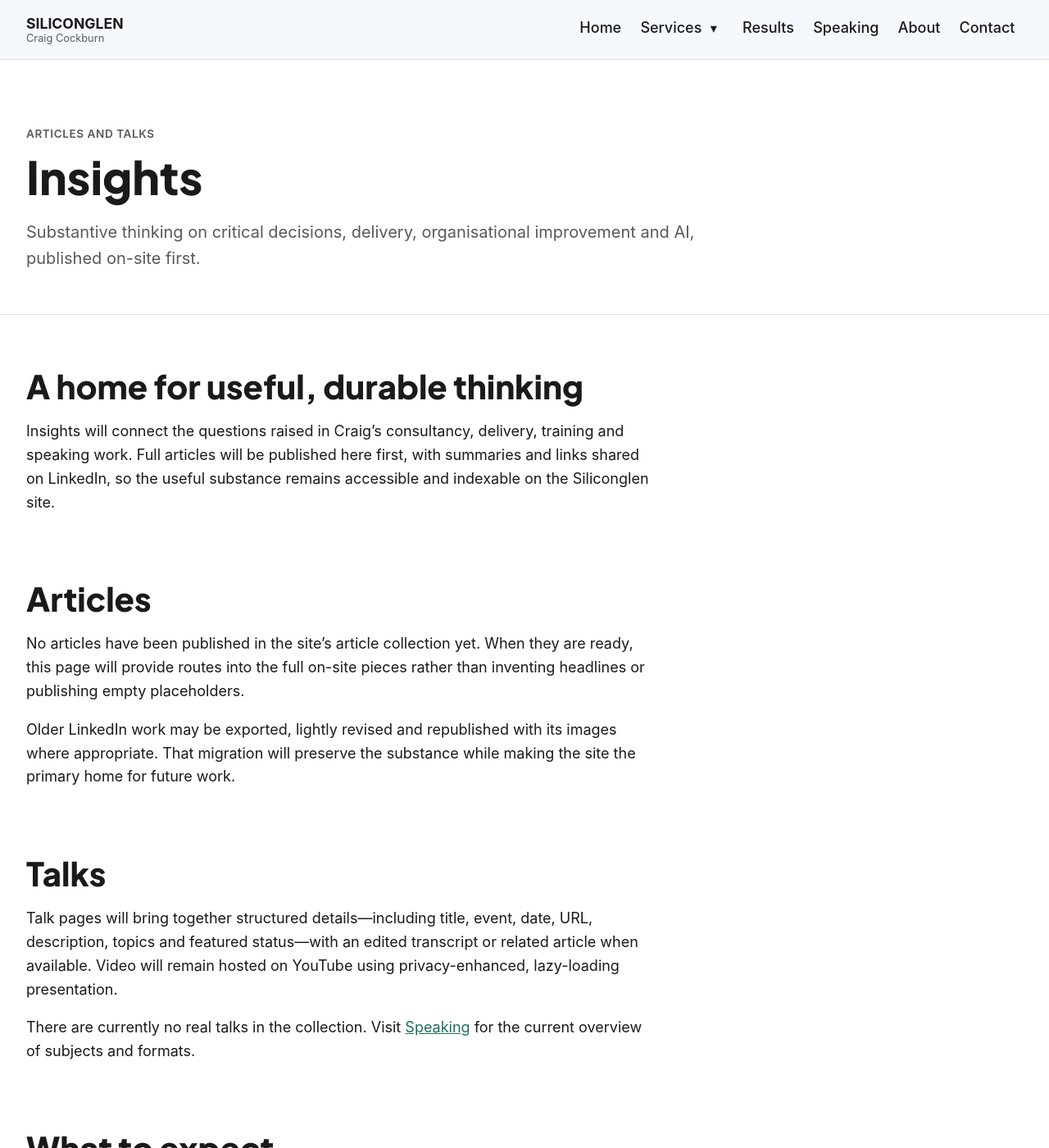
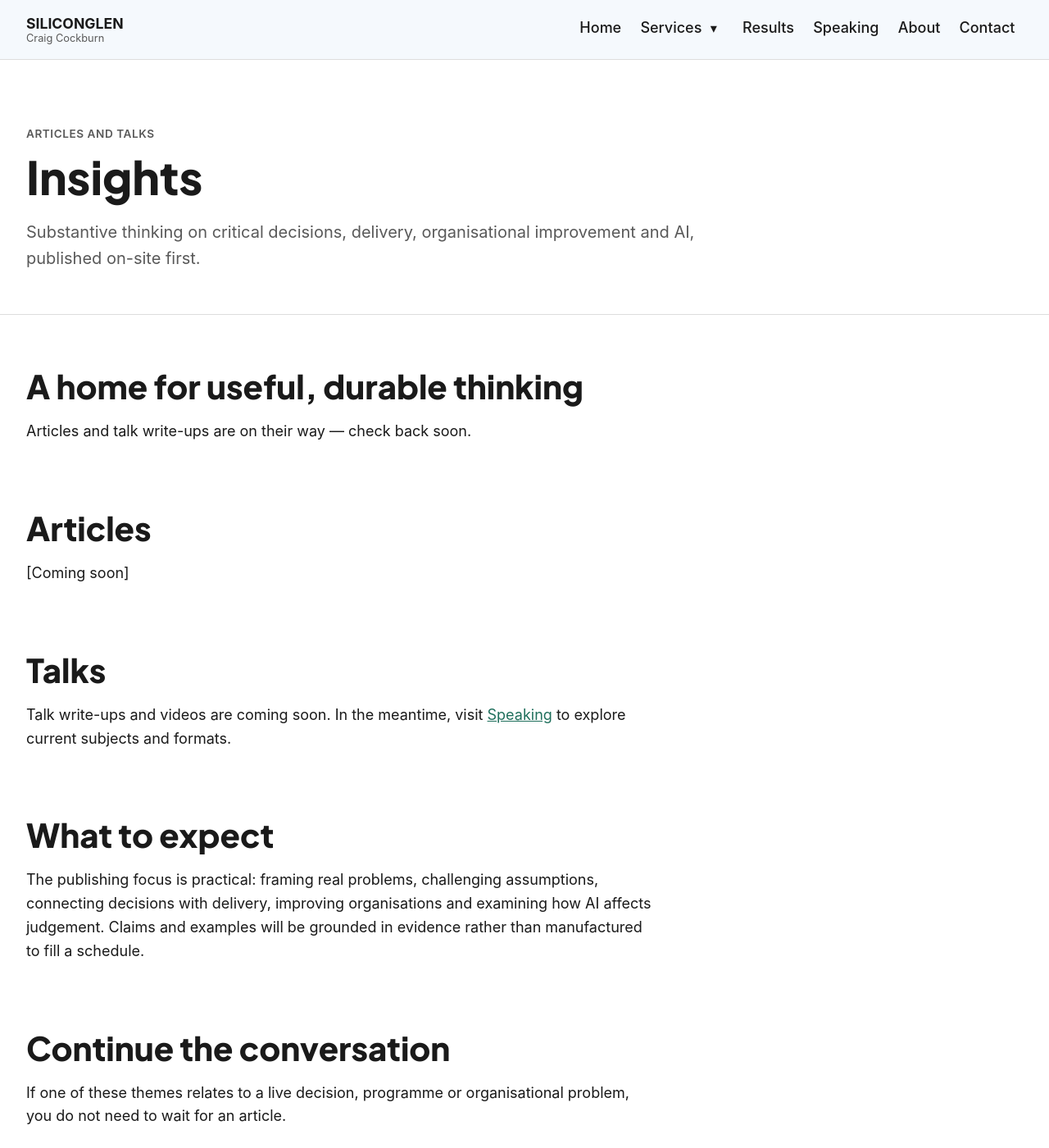
Before and after one commit to siliconglen/siliconglen-site, a Jekyll site: the page built from insights/index.md, in a window 1280 px wide and 1400 px high. Shown: the whole window at 82% size. Built offline with Jekyll 4.4.1, drawn with Linux system fonts in a browser that asks for light colours.

Commit message:
Replace internal editorial notes with visitor copy

```diff
--- a/insights/index.md
+++ b/insights/index.md
@@ -9,19 +9,15 @@ permalink: /insights/
 
 ## A home for useful, durable thinking
 
-Insights will connect the questions raised in Craig's consultancy, delivery, training and speaking work. Full articles will be published here first, with summaries and links shared on LinkedIn, so the useful substance remains accessible and indexable on the Siliconglen site.
+Articles and talk write-ups are on their way — check back soon.
 
 ## Articles
 
-No articles have been published in the site's article collection yet. When they are ready, this page will provide routes into the full on-site pieces rather than inventing headlines or publishing empty placeholders.
-
-Older LinkedIn work may be exported, lightly revised and republished with its images where appropriate. That migration will preserve the substance while making the site the primary home for future work.
+[Coming soon]
 
 ## Talks
 
-Talk pages will bring together structured details—including title, event, date, URL, description, topics and featured status—with an edited transcript or related article when available. Video will remain hosted on YouTube using privacy-enhanced, lazy-loading presentation.
-
-There are currently no real talks in the collection. Visit [Speaking]({{ '/speaking/' | relative_url }}) for the current overview of subjects and formats.
+Talk write-ups and videos are coming soon. In the meantime, visit [Speaking]({{ '/speaking/' | relative_url }}) to explore current subjects and formats.
 
 ## What to expect
 
```
Also changed, not shown: about/index.md (+4 -4 lines), ai/index.md (+1 -1 lines), results/index.md (+2 -2 lines).
